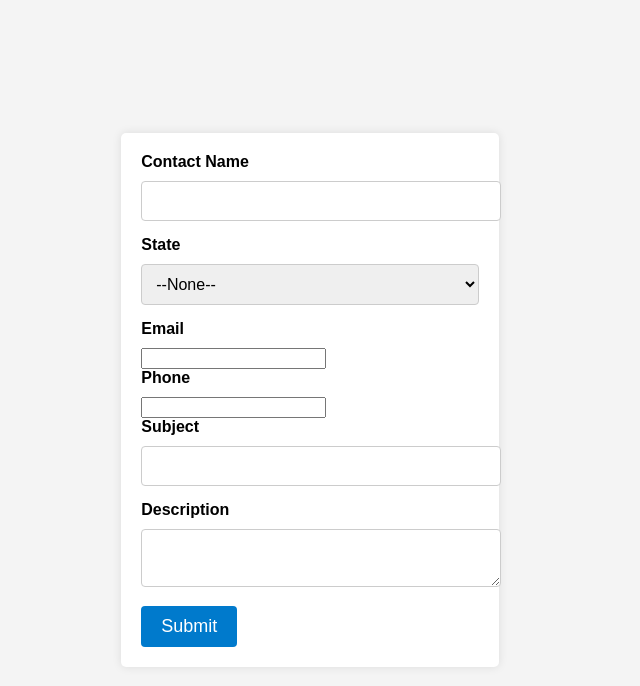
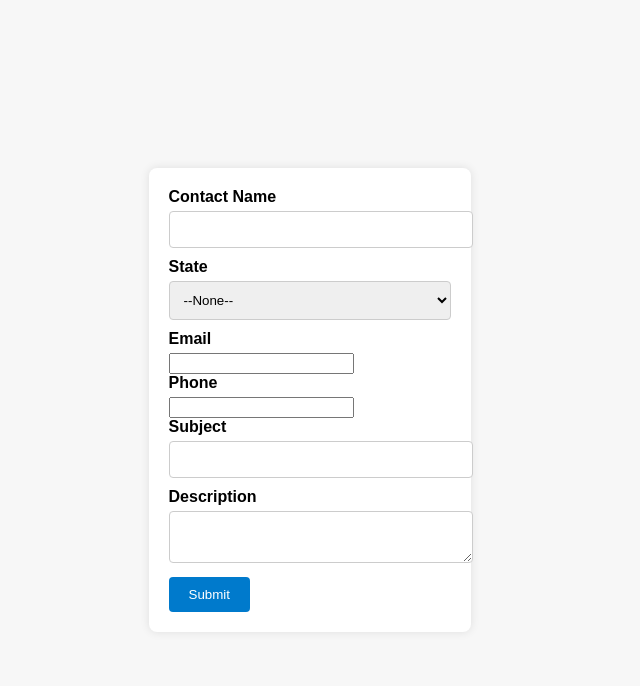
Before and after one commit to omuralievruslan/Web-to-Case-For-Tenant1, a plain HTML site: page index.html in a window 1280 px wide. Shown: the whole page, without its empty margins (330-970 px from the left). Drawn offline with Linux system fonts and the light colour scheme.

Commit message:
index.html

```diff
--- a/index.html
+++ b/index.html
@@ -5,8 +5,8 @@
   <style>
     /* Add CSS styles here */
     body {
-      font-family: 'Arial', sans-serif;
-      background-color: #f4f4f4;
+      font-family: Arial, sans-serif;
+      background-color: #f7f7f7;
       margin: 0;
       padding: 0;
       display: flex;
@@ -15,15 +15,15 @@
       height: 100vh;
     }
     form {
-      background-color: #fff;
-      border-radius: 5px;
-      box-shadow: 0 0 10px rgba(0, 0, 0, 0.1);
+      background-color: #ffffff;
       max-width: 400px;
       padding: 20px;
+      border-radius: 8px;
+      box-shadow: 0 0 10px rgba(0, 0, 0, 0.1);
     }
     label {
       display: block;
-      margin-bottom: 10px;
+      margin-bottom: 5px;
       font-weight: bold;
     }
     input[type="text"],
@@ -31,10 +31,9 @@
     textarea {
       width: 100%;
       padding: 10px;
-      margin-bottom: 15px;
+      margin-bottom: 10px;
       border: 1px solid #ccc;
       border-radius: 4px;
-      font-size: 16px;
     }
     input[type="submit"] {
       background-color: #007acc;
@@ -43,7 +42,7 @@
       border: none;
       border-radius: 4px;
       cursor: pointer;
-      font-size: 18px;
+      transition: background-color 0.3s;
     }
     input[type="submit"]:hover {
       background-color: #0056a4;
```
